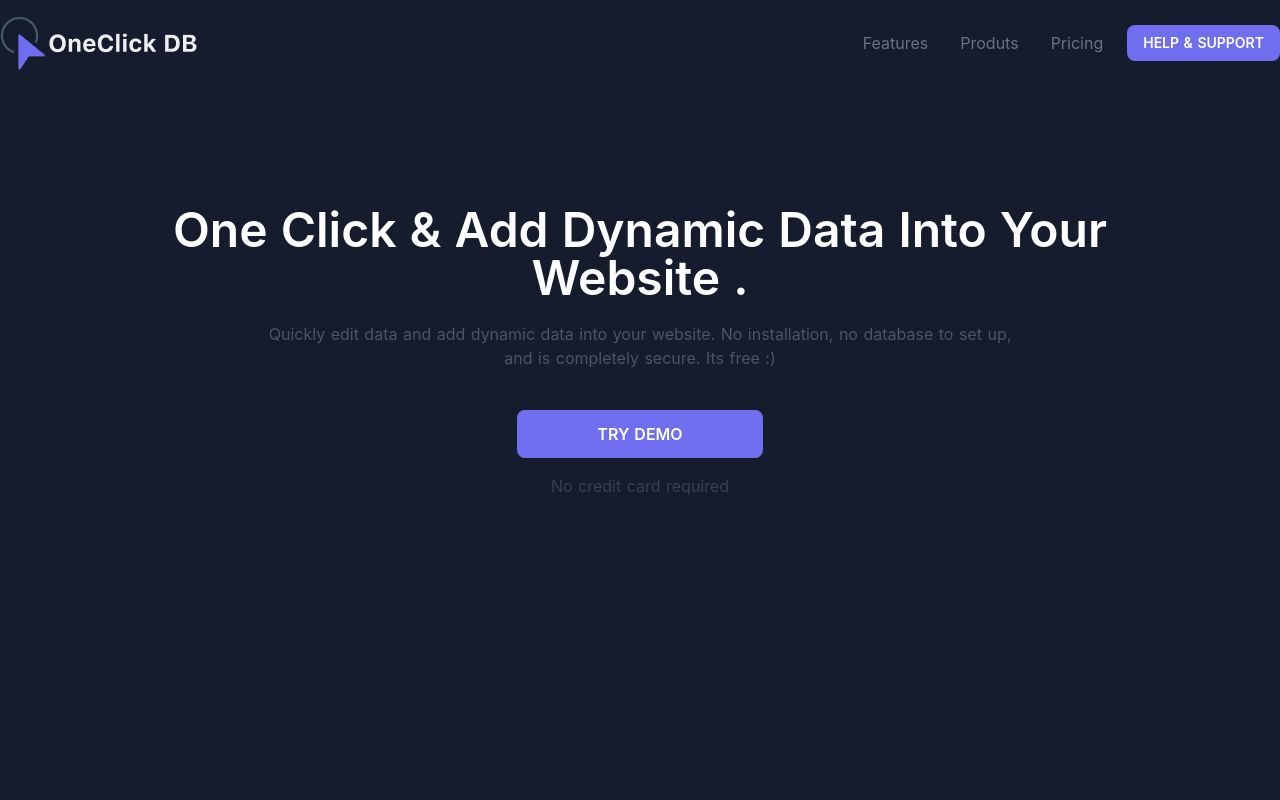
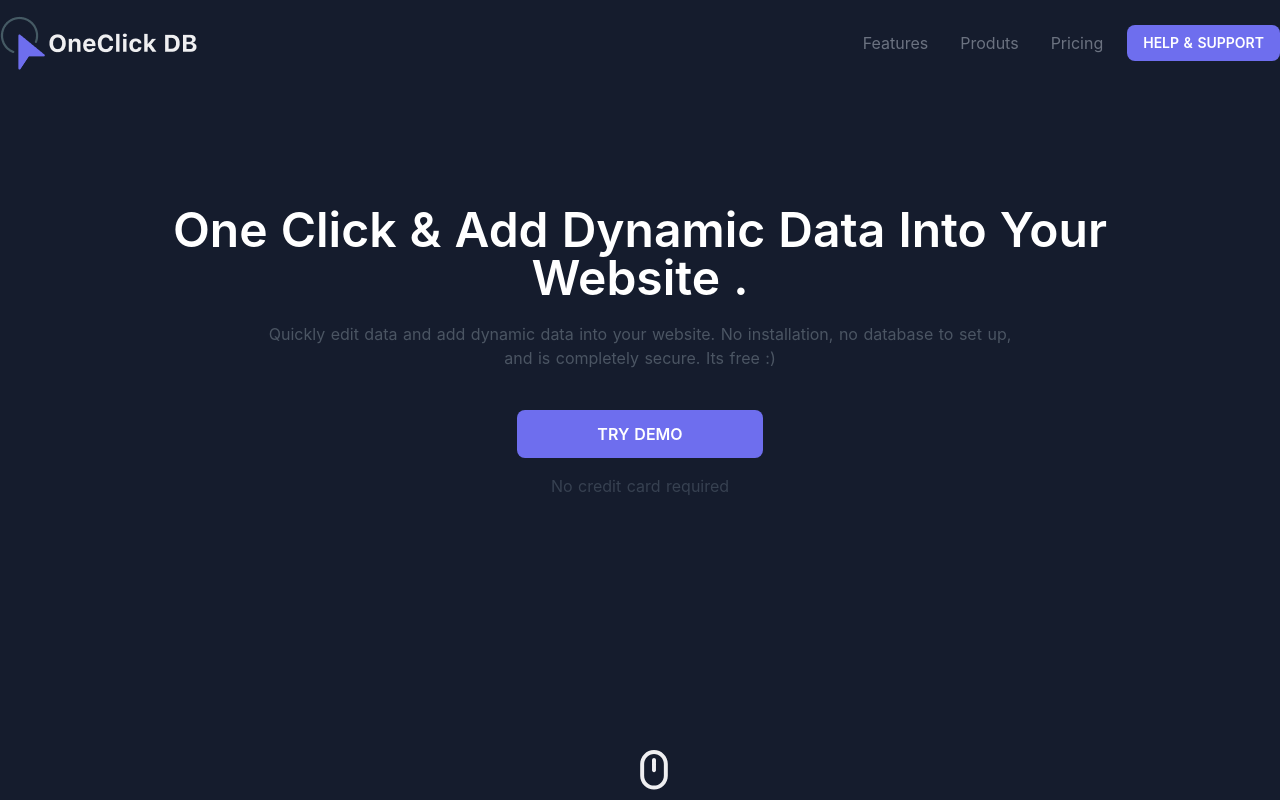
Before and after one commit to 0xdeepmehta/1Click, a Nuxt app: page / in a window 1280 px wide. Shown: the top 800 px of the page. Built offline with nearby package versions, Linux system fonts and the light colour scheme.

Commit message:
Added bouncy

```diff
--- a/components/Hero.vue
+++ b/components/Hero.vue
@@ -1,13 +1,18 @@
 <template>
     <div>
-        <Nav/>
-        <div class="container mx-auto my-20 min-h-screen">
-            <div class="flex flex-col justify-center h-96 items-center">
+
+        <div class="container mx-auto mb-20 min-h-screen relative">
+            <Nav/>
+            <div class="flex flex-col justify-center mt-20 h-96 items-center">
                 <h1 class="text-5xl text-white font-semibold lg:px-20 md:px-12 text-center my-5">One Click & Add Dynamic Data Into Your Website .</h1>
                 <p class="text-gray-600 lg:mx-64 md:mx-12 text-center">Quickly edit data and add dynamic data into your website. No installation, no database to set up, and is completely secure. Its free :)</p>
                 <a class="inline-block bg-lightBlue uppercase text-white text-md font-semibold px-20 py-3 rounded-lg mt-10" href="#!">Try Demo</a>
                 <p class="text-gray-700 mt-4">No credit card required</p>
             </div>
+
+            <span class="inline-block absolute bottom-4 animate-bounce left-1/2">
+            <img src="@/assets/mouse.svg" alt="Mouse">
+            </span>
         </div>
     </div>
 </template>
--- a/components/Nav.vue
+++ b/components/Nav.vue
@@ -1,5 +1,5 @@
 <template>
-  <div class="container mx-auto">
+  <div class="container mx-auto relative">
     <nav class="flex items-center justify-between text-white mt-4">
       <img src="@/assets/logo.png" alt="" />
       <div class="list-none flex space-x-4 items-center">
```
Also changed, not shown: assets/mouse.svg (added).
